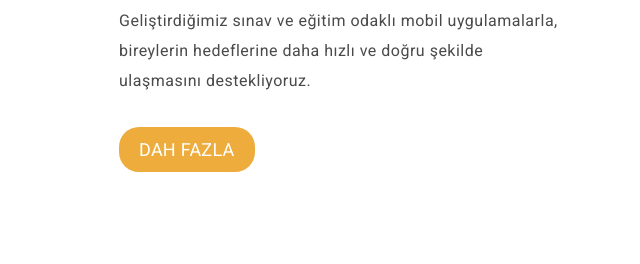
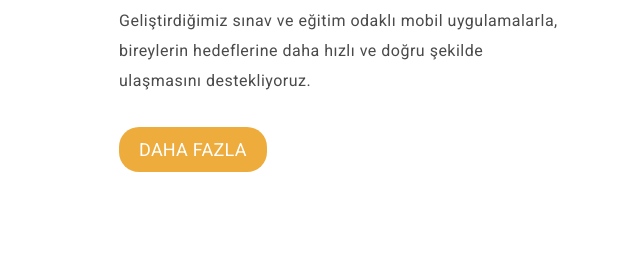
Before and after one commit to mubexsoft/mubexsoft.github.io, a plain HTML site: page index.html in a window 1280 px wide. Shown: the part 1246-1510 px from the top of the page, 631-1271 px from the left. Drawn offline with Linux system fonts and the light colour scheme.

Commit message:
Update index.html

```diff
--- a/index.html
+++ b/index.html
@@ -87,7 +87,7 @@
                     </div>
                     <div class="left-text">
                         <p>Mubex, mobil teknolojiler ile eğitimi bir araya getiren yenilikçi bir yazılım ekosistemidir. Kullanıcı odaklı arayüzler, güçlü altyapı ve sürekli güncellenen içeriklerle öğrenme süreçlerini daha verimli ve erişilebilir hale getirir. Geliştirdiğimiz sınav ve eğitim odaklı mobil uygulamalarla, bireylerin hedeflerine daha hızlı ve doğru şekilde ulaşmasını destekliyoruz.</p>
-                        <a href="#about2" class="main-button-slider">Dah Fazla</a>
+                        <a href="#about2" class="main-button-slider">Daha Fazla</a>
                     </div>
                 </div>
             </div>
@@ -177,4 +177,5 @@ Zorlandığın kelimeler daha sık, bildiklerin daha seyrek gösterilir — böy
     <script src="assets/js/custom.js"></script>
 
   </body>
+
 </html>
```
